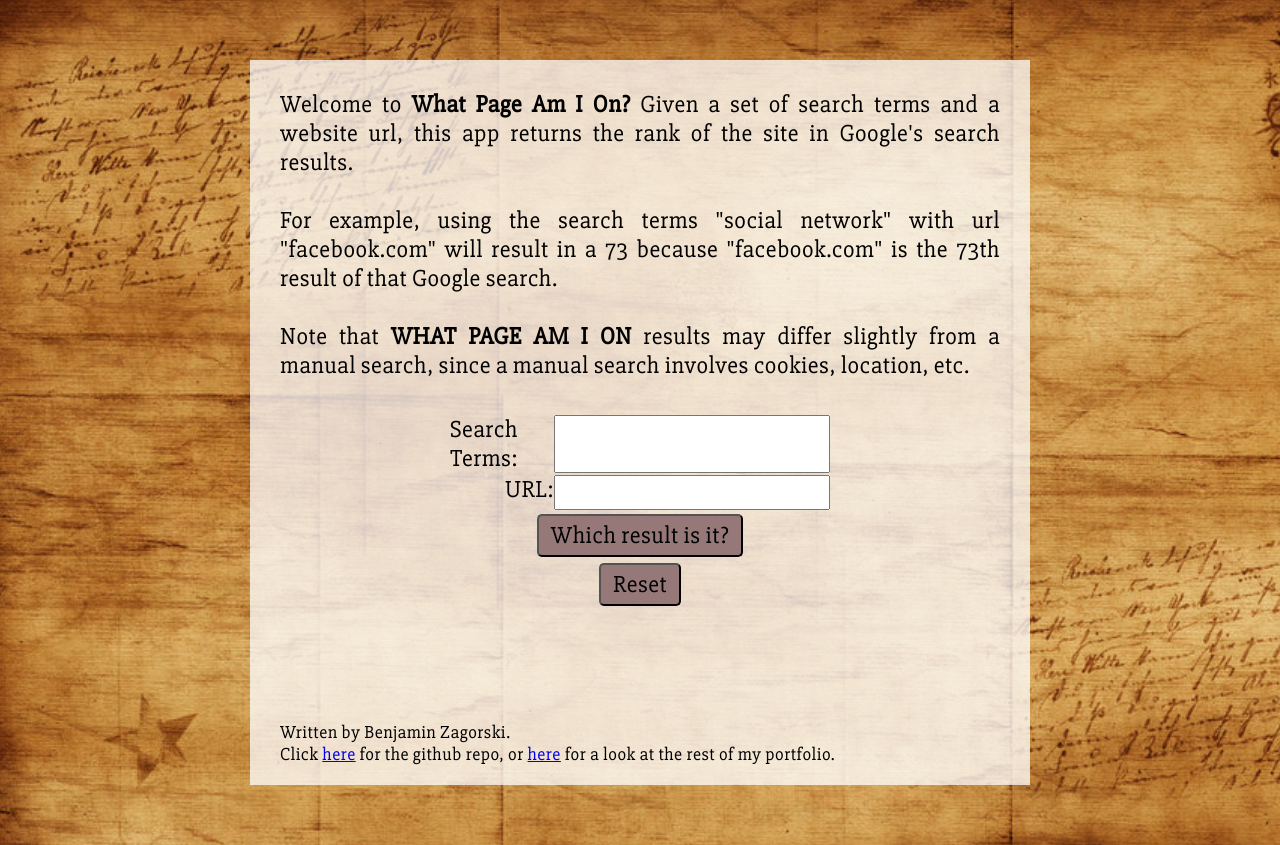
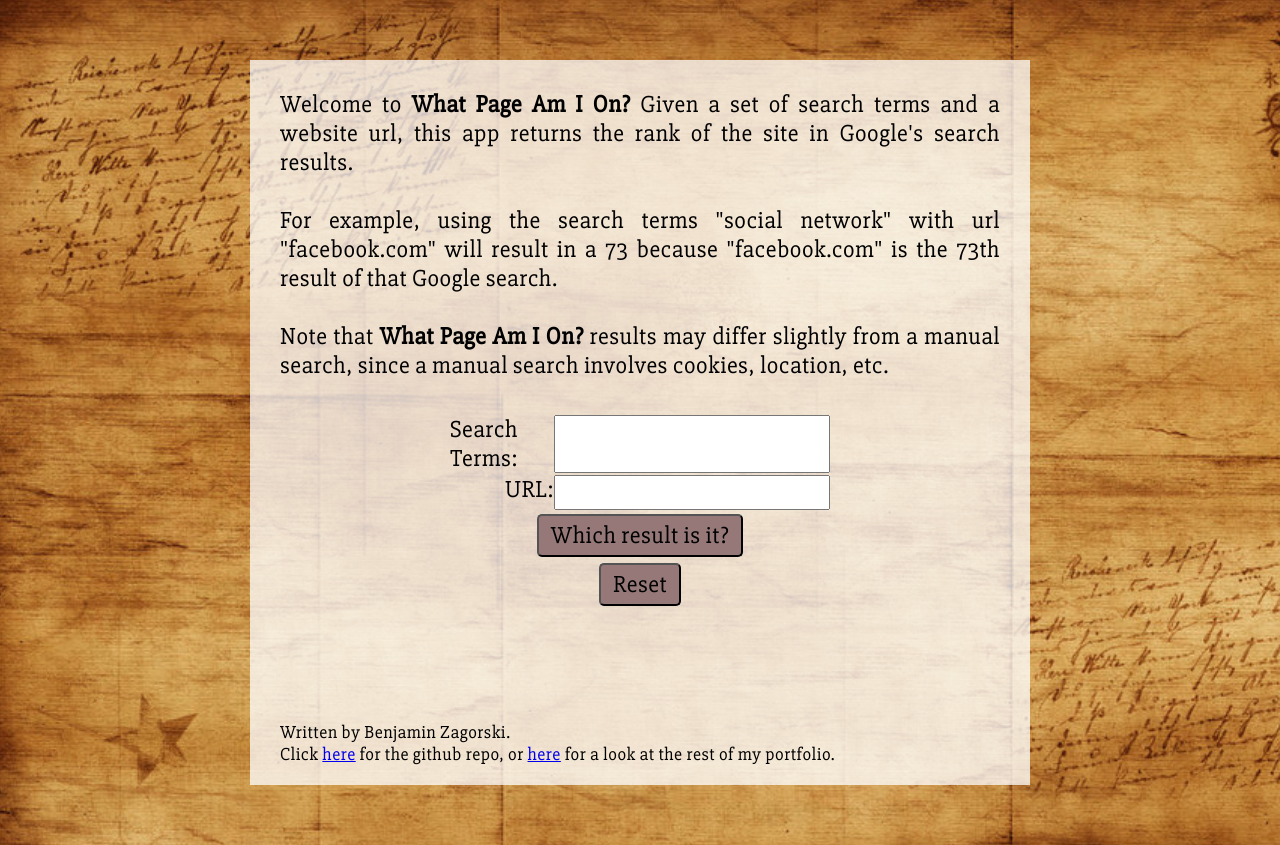
Before and after one commit to MrMicrowaveOven/WhatPage, a website: page index.html in a window 1280 px wide. Drawn offline with nearby package versions, Linux system fonts and the light colour scheme.

Commit message:
Made description more consistent when describing app

```diff
--- a/index.html
+++ b/index.html
@@ -15,7 +15,7 @@
       <br><br>
       For example, using the search terms "social network" with url "facebook.com" will result in a 73 because "facebook.com" is the 73th result of that Google search.
       <br><br>
-      Note that <strong> WHAT PAGE AM I ON </strong> results may differ slightly from a manual search, since a manual search involves cookies, location, etc.
+      Note that <strong> What Page Am I On? </strong> results may differ slightly from a manual search, since a manual search involves cookies, location, etc.
     </div>
     <div class="application">
       <label id="timesCheckedLabel">Times Checked<input type="text" id="timesChecked" name="timesChecked" value="0" disabled="true"></label>
```
